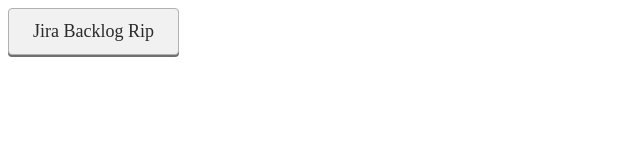
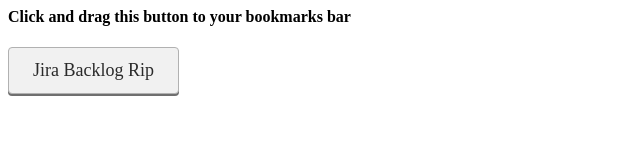
Before and after one commit to tobomedia/backlogripper, a plain HTML site: page index.html in a window 1280 px wide. Shown: the whole page, without its empty margins (0-640 px from the left). Drawn offline with Linux system fonts and the light colour scheme.

Commit message:
Update index.html

```diff
--- a/index.html
+++ b/index.html
@@ -1,3 +1,4 @@
+<h4> Click and drag this button to your bookmarks bar</h4>
 <a style="background: #f1f1f1;border: 1px solid #b1b1b1;border-radius: 4px;box-shadow: 0 2px 0 0 #6f6f6f;color: #2a2a2a;  cursor: move; display: inline-block; font-size: 18px; padding: 12px 24px;position: relative; text-decoration: none;" href="javascript:(function(){var sprintCode=prompt('Enter Sprint code:','i.e. NA01').toUpperCase(),headings=document.querySelectorAll('div.ghx-name'),currentSprint,epics={},listContent='';if(headings.forEach(h=>{h.innerText===sprintCode&amp;&amp;(currentSprint=h)}),currentSprint){var currentSprintParent=currentSprint.parentNode.parentNode.parentNode,issues=currentSprintParent.querySelectorAll('.js-issue');Array.prototype.map.call(issues,t=>{var currEpic;currEpic=t.querySelector('[class*=&quot;ghx-label-&quot;]')?t.querySelector('[class*=&quot;ghx-label-&quot;]').innerText.replace(RegExp(' ','g'),'_'):'Non_Epic_Related',epics[currEpic]||(epics[currEpic]=[]),epics[currEpic].push(t.dataset.issueKey+'<b>'+(t.classList.contains('ghx-done')?'DONE 🎉':'')+'</b> - '+t.querySelector('.ghx-summary').dataset.tooltip)});var listEle=currentSprintParent.appendChild(document.createElement('ul'));return listEle.setAttribute('contenteditable',!0),Object.keys(epics).map(l=>{listContent+='<h4>'+l.replace(RegExp('_','g'),' ')+'</h4>',epics[l].map(t=>{listContent+='<li>'+t+'</li>'})}),listEle.innerHTML=listContent,listEle.scrollIntoView(),!0}confirm('Sprint not found!')})();">
 Jira Backlog Rip
 </a>
```
